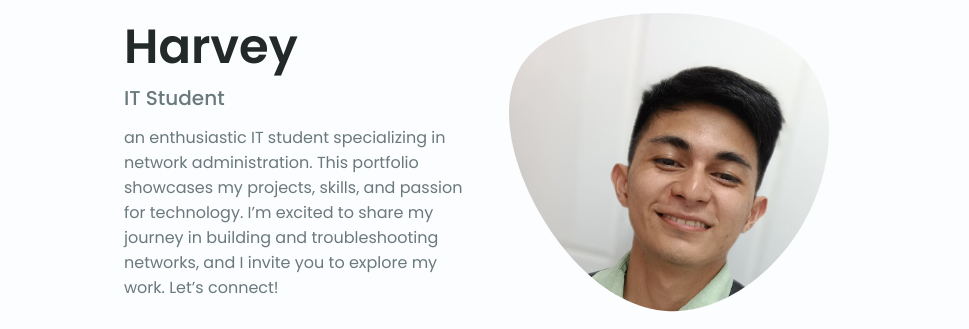
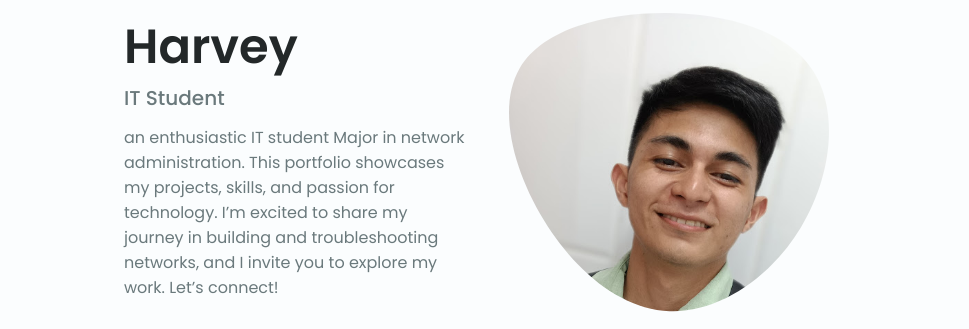
Before and after one commit to KuyaBapbi/Portfolio, a plain HTML site: page index.html in a window 1280 px wide. Shown: the part 245-574 px from the top of the page, 184-1153 px from the left. Drawn offline with nearby package versions, Linux system fonts and the light colour scheme.

Commit message:
Update index.html

```diff
--- a/index.html
+++ b/index.html
@@ -107,7 +107,7 @@
                         <div class="home__data">
                             <h1 class="home__title">Hi, I'am Harvey</h1>
                             <h3 class="home__subtitle">IT Student</h3>
-                            <p class="home__description">an enthusiastic IT student specializing in network administration.
+                            <p class="home__description">an enthusiastic IT student Major in network administration.
                                 This portfolio showcases my projects, skills, and passion for technology.
                                 I’m excited to share my journey in building and troubleshooting networks, and I invite you to explore my work. Let’s connect!</p>
                             <a href="#contact" class="button button--flex home__button">
```
